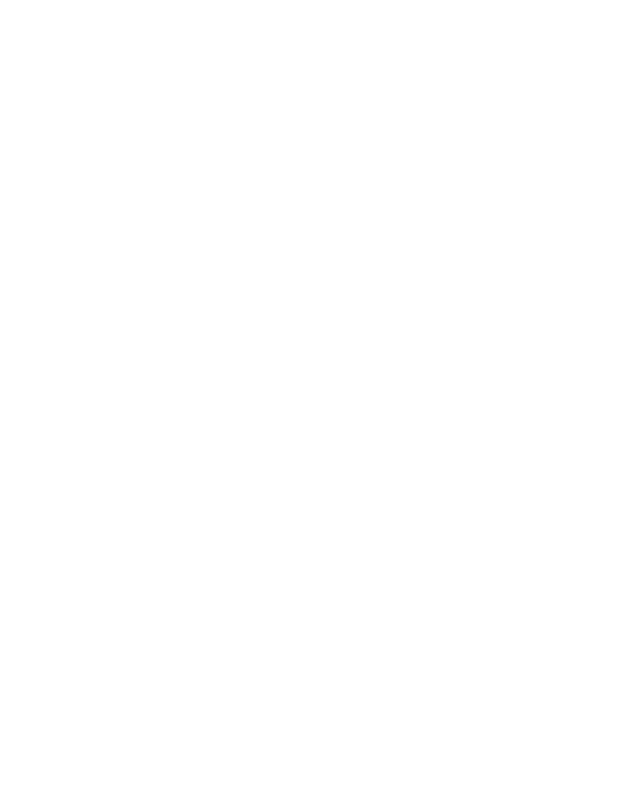
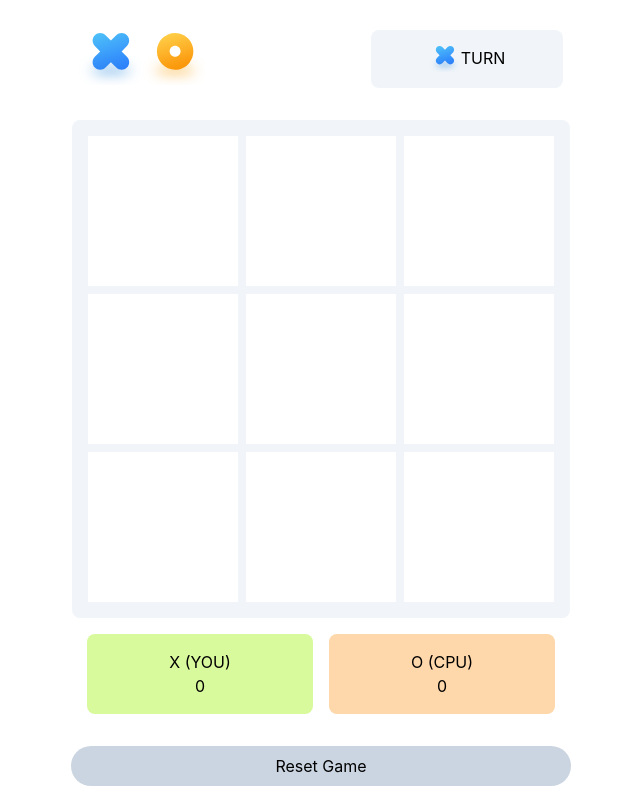
Before and after one commit to yuta-takeda/bigdevsoon-tictactoe, a React (Create React App) app: page /game in a window 1280 px wide. Before the commit this address had no page. Shown: the whole page, without its empty margins (319-959 px from the left). Built offline with nearby package versions, Linux system fonts and the light colour scheme.

Commit message:
create game page

```diff
--- a/src/index.tsx
+++ b/src/index.tsx
@@ -3,6 +3,7 @@
 import "./index.css";
 import { HomePage } from "./pages/home";
 import { NewGamePage } from "./pages/newGame";
+import { GamePage } from "./pages/game";
 import reportWebVitals from "./reportWebVitals";
 import {
   createBrowserRouter,
@@ -31,6 +32,7 @@
         <Route path="/" element={<Layout />}>
           <Route index element={<HomePage />} />
           <Route path="/new_game" element={<NewGamePage />} />
+          <Route path="/game" element={<GamePage />} />
         </Route>
       </Routes>
     </BrowserRouter>
--- /dev/null
+++ b/src/pages/game/component.tsx
@@ -0,0 +1,91 @@
+import React from "react";
+import xIcon from "../../assets/x.svg";
+import oIcon from "../../assets/o.svg";
+import { Link } from "react-router-dom";
+
+interface Props {
+  yourIcon: "X" | "O";
+  currentPlayer: "X" | "O";
+  yourCount: number;
+  cpuCount: number;
+}
+
+export const Component: React.FC<Props> = (props) => {
+  const { yourIcon, currentPlayer, yourCount, cpuCount } = props;
+
+  return (
+    <>
+      <div
+        className="flex flex-col justify-between items-center"
+        style={{ width: "500px" }}
+      >
+        <div className="flex flex-row justify-between items-center py-8 px-2 w-full">
+          <div className="flex flex-row">
+            <img src={xIcon} alt="x" width="64" />
+            <img src={oIcon} alt="o" width="64" />
+          </div>
+          <div className="flex flex-row justify-center p-4 w-48 rounded-lg bg-slate-100">
+            <img
+              src={currentPlayer === "X" ? xIcon : oIcon}
+              width="32"
+              alt="currentPlayer"
+            />
+            TURN
+          </div>
+        </div>
+        <div
+          className="grid gap-2 p-4 rounded-lg bg-slate-100"
+          style={{
+            gridTemplateColumns: "repeat(3, 150px)",
+          }}
+        >
+          {[...Array(9)].map((_, i) => {
+            return (
+              <div
+                className="relative h-0 bg-white"
+                style={{ paddingBottom: "100%" }}
+                key={i}
+              >
+                <div className="absolute inset-0 w-full h-full"></div>
+              </div>
+            );
+          })}
+        </div>
+        <div className="flex flex-row gap-4 p-4 w-full text-center">
+          <div className="p-4 w-full bg-lime-200 rounded-lg grow">
+            {yourIcon === "X" ? (
+              <>
+                <p>X (YOU)</p>
+                <p>{yourCount}</p>
+              </>
+            ) : (
+              <>
+                <p>X (CPU)</p>
+                <p>{cpuCount}</p>
+              </>
+            )}
+          </div>
+          <div className="p-4 w-full bg-orange-200 rounded-lg grow">
+            {yourIcon === "O" ? (
+              <>
+                <p>O (YOU)</p>
+                <p>{yourCount}</p>
+              </>
+            ) : (
+              <>
+                <p>O (CPU)</p>
+                <p>{cpuCount}</p>
+              </>
+            )}
+          </div>
+        </div>
+        <Link
+          className="py-2 m-4 w-full text-center rounded-3xl bg-slate-300 hover:bg-slate-400"
+          to={"/new_game"}
+        >
+          Reset Game
+        </Link>
+      </div>
+    </>
+  );
+};
--- /dev/null
+++ b/src/pages/game/container.tsx
@@ -0,0 +1,8 @@
+import React from "react";
+import { Component } from "./component";
+
+export const Container: React.FC = () => {
+  return (
+    <Component yourIcon={"X"} currentPlayer={"X"} yourCount={0} cpuCount={0} />
+  );
+};
--- /dev/null
+++ b/src/pages/game/index.tsx
@@ -0,0 +1 @@
+export { Container as GamePage } from "./container";
```
